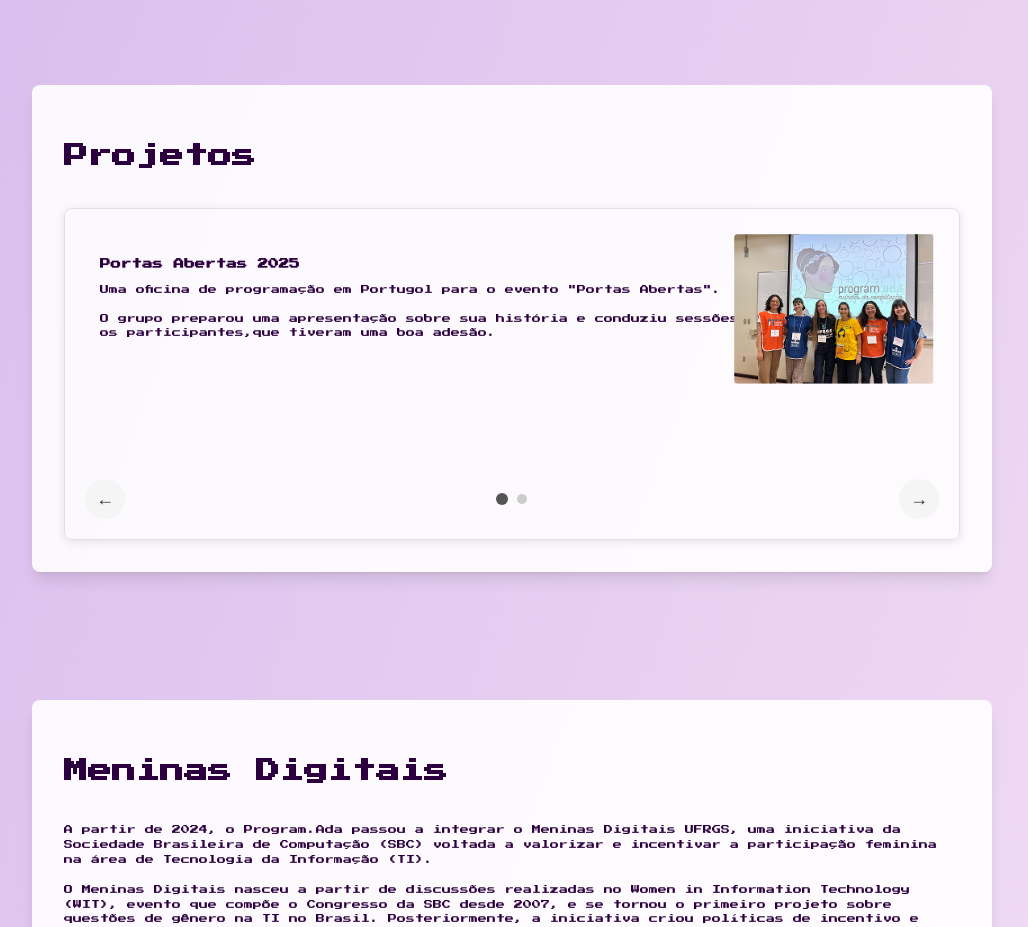
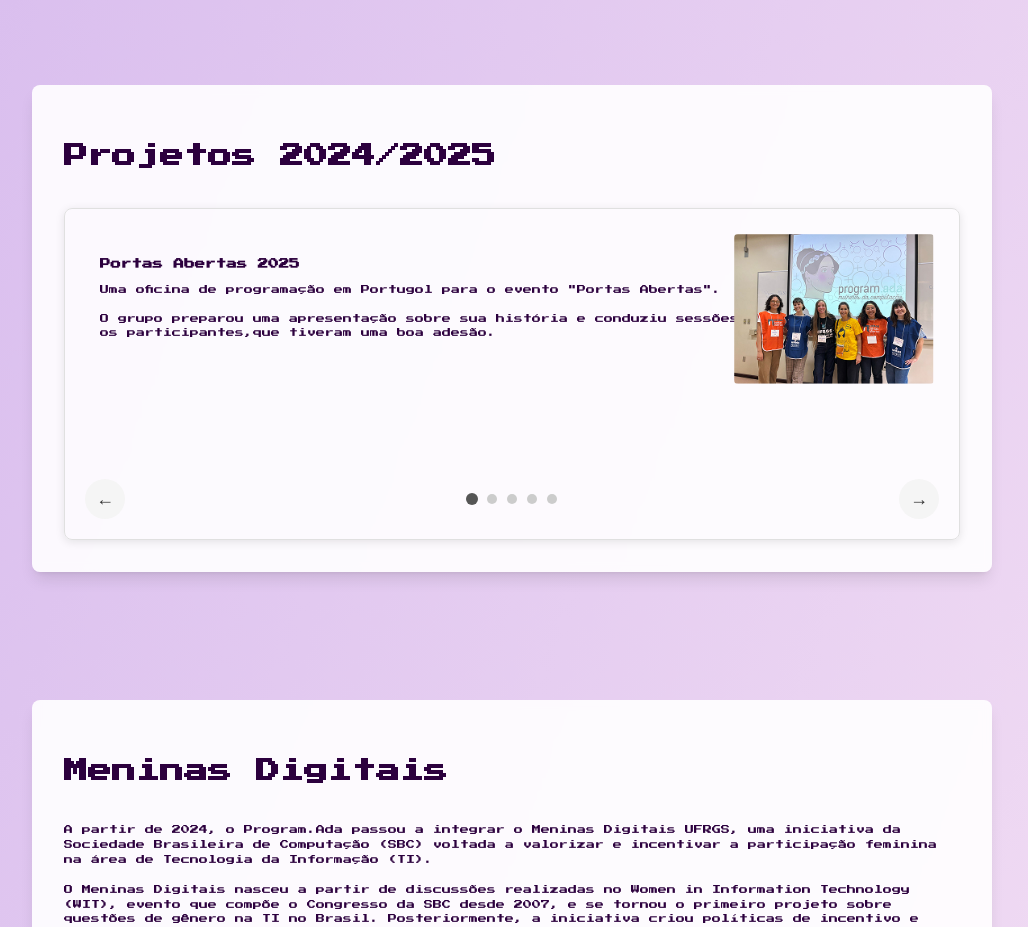
Before and after one commit to BrunoDelgiovo/PS-IDE-25-2-Equipe1, a React (Vite) app: page / in a window 1280 px wide. Shown: the part 1720-2647 px from the top of the page, without its empty margins (128-1156 px from the left). Built offline with nearby package versions, Linux system fonts and the light colour scheme.

Commit message:
Adicionar conteúdo do carrossel

```diff
--- a/src/App.jsx
+++ b/src/App.jsx
@@ -61,7 +61,7 @@ function App() {
           </ul>
         </Section>
 
-        <Section id="Projetos" title="Projetos">
+        <Section id="Projetos" title="Projetos 2024/2025">
           <Carousel />
         </Section>
 
--- a/src/components/Carousel.jsx
+++ b/src/components/Carousel.jsx
@@ -10,9 +10,27 @@ function Carousel() {
       image: "src/images/PortasAbertas.png",
     },
     {
-      title: "Torneio Feminino de Programação:",
+      title: "Torneio Feminino de Programação",
       content:
-        "Uma colaboração com o Laboratório de Programação Competitiva (LPC).",
+        "Uma colaboração com o Laboratório de Programação Competitiva (LPC).\n\nAs atividades envolveram o auxílio na organização do torneio, monitoria das participantes durante a prova e a confecção de materiais de divulgação (artes e slides).",
+    },
+    {
+      title: "Cofferência - Roda de Conversa",
+      content:
+        "Um evento para divulgar o projeto Program.Ada para outras mulheres da instituição.\n\nO grupo apresentou seu papel na comunidade e como o projeto foi criado.",
+      image: "src/images/Cofferencia.png",
+    },
+    {
+      title: "Ação nas Enchentes",
+      content:
+        "Uma iniciativa de voluntariado para ajudar vítimas das enchentes.\n\nO projeto envolveu a arrecadação de fundos, a compra e distribuição de itens de higiene, roupas e alimentos para animais, além da organização de notas e formulários para prestação de contas.",
+      image: "",
+    },
+    {
+      title: "Carpool",
+      content:
+        "Um projeto de caronas solidárias, criado em resposta às enchentes.\n\nO grupo organizou formulários e grupos para conectar colegas que precisavam de transporte para o campus.",
+      image: "",
     },
   ];
   const [currentPage, setCurrentPage] = useState(0);
```
